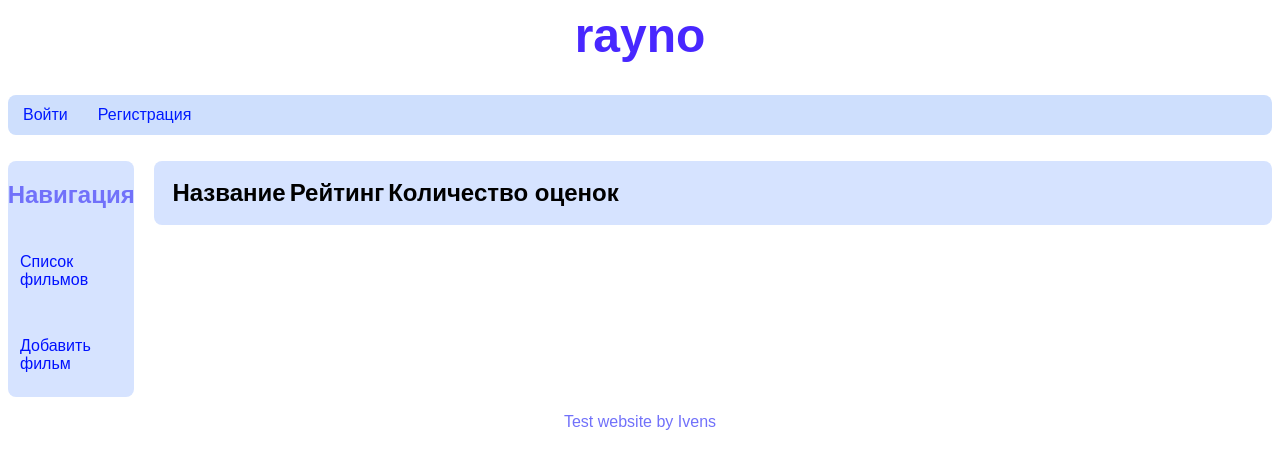
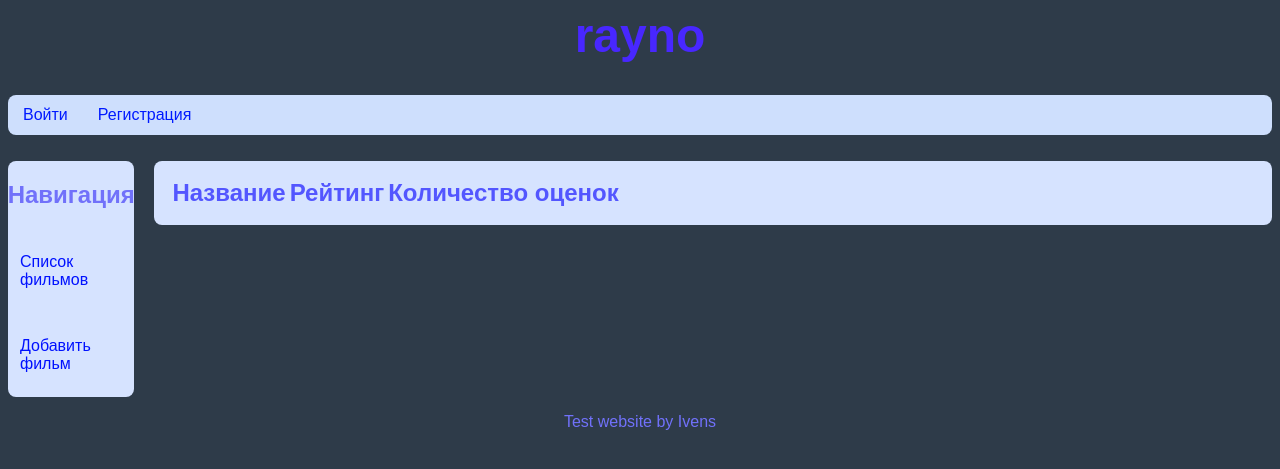
Before and after one commit to MrIvensZ/rayno, a Django app: page / in a window 1280 px wide. Shown: the top 469 px of the page. Run offline with Django 5.2, Linux system fonts and the light colour scheme; data that the repository does not hold is empty.

Commit message:
add .favicon

```diff
--- a/ray_no/static/css/styles.css
+++ b/ray_no/static/css/styles.css
@@ -11,6 +11,7 @@ body {
     display: flex;
     flex-direction: column;
     justify-content: space-between;
+    background-color: #2e3b49;
 }
 
 .site-title {
@@ -136,6 +137,10 @@ body {
     font-size: 24px;
 }
 
+.top-movie th {
+    color: #5356ff;
+}
+
 form {
     background-color: rgb(183, 183, 255);
     width: 40%;
--- a/ray_no/templates/base.html
+++ b/ray_no/templates/base.html
@@ -4,6 +4,7 @@
 <html lang="ru">
     <head>
         <meta charset="utf-8">
+        <link rel="icon" type="image/x-icon" href="{% static '/favicon/favicon.ico' %}">
         <link rel="stylesheet" type="text/css" href="{% static '/css/styles.css' %}">
         <title>
             {% block title %}Page title{% endblock %}
```
Also changed, not shown: ray_no/static/favicon/favicon.ico (added).
